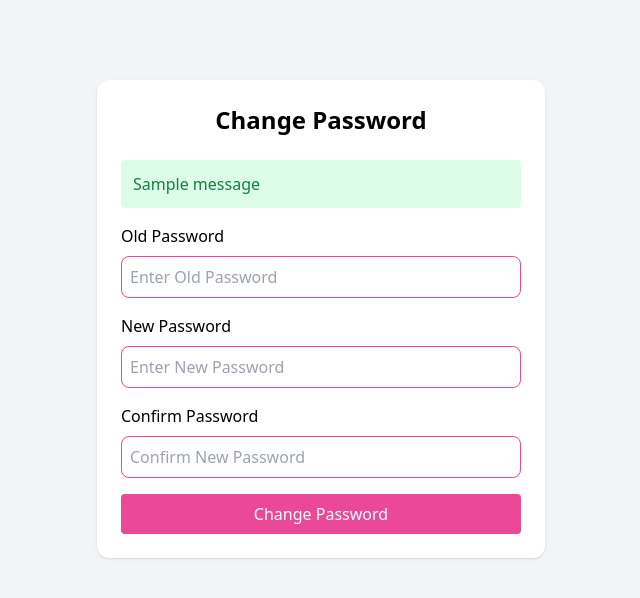
After one commit to DeeptiThoughtwin/Social_Media_Application, a Django app: page /change-password/ in a window 1280 px wide. The commit adds this page. Shown: the top 598 px of the page, without its empty margins (319-959 px from the left). Run offline with Django 5.2, Linux system fonts and the light colour scheme; a user stored in the database is signed in; tables that the repository leaves empty hold one stand-in row (values such as "Sample post"); one stand-in notice (Sample message) is shown; some libraries are stand-ins or nearby versions.

Commit message:
change password added

```diff
--- a/Account/forms.py
+++ b/Account/forms.py
@@ -3,6 +3,9 @@ from django.contrib.auth.models import User
 from django.contrib.auth.forms import UserCreationForm, AuthenticationForm
 from .models import Profile
 import re
+from django import forms
+from django.contrib.auth.password_validation import validate_password
+from django.core.exceptions import ValidationError
 
 
 
@@ -339,8 +342,6 @@ class OTPForm(forms.Form):
 
 
 
-
-
 class ResetPasswordForm(forms.Form):
     password1 = forms.CharField(widget=forms.PasswordInput)
     password2 = forms.CharField(widget=forms.PasswordInput)
@@ -352,3 +353,68 @@ class ResetPasswordForm(forms.Form):
             raise forms.ValidationError("Passwords do not match.")
 
         return cleaned
+
+
+
+class ChangePasswordForm(forms.Form):
+    old_password = forms.CharField(
+        label="Old Password",
+        widget=forms.PasswordInput(attrs={
+            "class": "w-full border border-pink-500 rounded-lg p-2 focus:border-pink-500",
+            "placeholder": "Enter Old Password"
+        })
+    )
+
+    new_password = forms.CharField(
+        label="New Password",
+        widget=forms.PasswordInput(attrs={
+            "class": "w-full border border-pink-500 rounded-lg p-2 focus:border-pink-500",
+            "placeholder": "Enter New Password"
+        })
+    )
+
+    confirm_password = forms.CharField(
+        label="Confirm Password",
+        widget=forms.PasswordInput(attrs={
+            "class": "w-full border border-pink-500 rounded-lg p-2 focus:border-pink-700",
+            "placeholder": "Confirm New Password"
+        })
+    )
+
+    def __init__(self, user, *args, **kwargs):
+        super().__init__(*args, **kwargs)
+        self.user = user
+
+    def clean_old_password(self):
+        old_password = self.cleaned_data.get("old_password")
+        if not self.user.check_password(old_password):
+            raise forms.ValidationError("Old password is incorrect.")
+        return old_password
+
+    def clean(self):
+        cleaned_data = super().clean()
+        old_password = cleaned_data.get("old_password")
+        new_password = cleaned_data.get("new_password")
+        confirm_password = cleaned_data.get("confirm_password")
+
+        if new_password and confirm_password:
+            if new_password != confirm_password:
+                self.add_error(
+                    "confirm_password",
+                    "New password and confirm password do not match."
+                )
+
+        if old_password and new_password:
+            if old_password == new_password:
+                self.add_error(
+                    "new_password",
+                    "New password cannot be the same as the old password."
+                )
+
+        if new_password:
+            try:
+                validate_password(new_password, self.user)
+            except ValidationError as e:
+                self.add_error("new_password", e)
+
+        return cleaned_data
--- a/Account/templates/home.html
+++ b/Account/templates/home.html
@@ -131,7 +131,7 @@
       <?xml version="1.0" encoding="utf-8"?>
       <svg class="size-6" xmlns="http://www.w3.org/2000/svg" viewBox="0 0 512 512"><!--!Font Awesome Free v7.3.0 by @fontawesome - https://fontawesome.com License - https://fontawesome.com/license/free Copyright 2026 Fonticons, Inc.--><path d="M256 64c-56.8 0-107.9 24.7-143.1 64l47.1 0c17.7 0 32 14.3 32 32s-14.3 32-32 32L32 192c-17.7 0-32-14.3-32-32L0 32C0 14.3 14.3 0 32 0S64 14.3 64 32l0 54.7C110.9 33.6 179.5 0 256 0 397.4 0 512 114.6 512 256S397.4 512 256 512c-87 0-163.9-43.4-210.1-109.7-10.1-14.5-6.6-34.4 7.9-44.6s34.4-6.6 44.6 7.9c34.8 49.8 92.4 82.3 157.6 82.3 106 0 192-86 192-192S362 64 256 64z"/></svg>
       <span>
-       <a href="{% url 'reset_password' %}">
+       <a href="{% url 'change_password' %}">
         Reset password
        </a>
 
--- /dev/null
+++ b/Account/templates/password/change_password.html
@@ -0,0 +1,94 @@
+<!DOCTYPE html>
+<html lang="en">
+<head>
+    <meta charset="UTF-8">
+    <meta name="viewport" content="width=device-width, initial-scale=1.0">
+    <title>Change Password</title>
+
+    <script src="https://cdn.tailwindcss.com"></script>
+
+</head>
+<body class="bg-gray-100">
+
+<div class="max-w-md mx-auto mt-20 bg-white p-6 rounded-xl shadow">
+
+    <h2 class="text-2xl font-bold mb-6 text-center">
+        Change Password
+    </h2>
+
+   {% if messages %}
+    {% for message in messages %}
+        <div class="mb-4 p-3 rounded
+            {% if message.tags == 'success' %}
+                bg-green-100 text-green-700
+            {% elif message.tags == 'error' %}
+                bg-red-100 text-red-700
+            {% elif message.tags == 'warning' %}
+                bg-yellow-100 text-yellow-700
+            {% else %}
+                bg-blue-100 text-blue-700
+            {% endif %}">
+            {{ message }}
+        </div>
+    {% endfor %}
+{% endif %}
+
+    <form method="POST">
+
+        {% csrf_token %}
+
+        <div class="mb-4">
+    <label class="block mb-2 font-medium">
+        {{ form.old_password.label }}
+    </label>
+
+    {{ form.old_password }}
+
+    {% for error in form.old_password.errors %}
+        <p class="text-red-500 text-sm mt-1">
+            {{ error }}
+        </p>
+    {% endfor %}
+</div>
+
+        <div class="mb-4">
+    <label class="block mb-2 font-medium">
+        {{ form.new_password.label }}
+    </label>
+
+    {{ form.new_password }}
+
+    {% for error in form.new_password.errors %}
+        <p class="text-red-500 text-sm mt-1">
+            {{ error }}
+        </p>
+    {% endfor %}
+</div>
+
+        <div class="mb-4">
+    <label class="block mb-2 font-medium">
+        {{ form.confirm_password.label }}
+    </label>
+
+    {{ form.confirm_password }}
+
+    {% for error in form.confirm_password.errors %}
+        <p class="text-red-500 text-sm mt-1">
+            {{ error }}
+        </p>
+    {% endfor %}
+</div>
+
+        <button
+            class="w-full border-pink-500 bg-pink-500 hover:bg-pink-500 text-white py-2 rounded">
+
+            Change Password
+
+        </button>
+
+    </form>
+
+</div>
+
+</body>
+</html>
--- a/Account/urls.py
+++ b/Account/urls.py
@@ -38,6 +38,7 @@ urlpatterns = [
     path("forgot-password/",views.forgot_password,name="forgot_password"),
     path("verify-otp/",views.verify_otp,name="verify_otp"),
     path("reset-password/",views.reset_password,name="reset_password"),
+    path("change-password/",views.change_password,name="change_password"),
 
 
 ]
--- a/Account/views.py
+++ b/Account/views.py
@@ -4,20 +4,18 @@ from django.contrib.auth import authenticate
 from django.contrib.auth import login as auth_login
 from django.contrib.auth import logout as auth_logout
 from django.contrib.auth.decorators import login_required
-from .models import Profile,Follow
+from .models import Profile,Follow,PasswordResetOTP
 from posts.models import Post,Like
 from Stories.models import Story
 from Stories.forms import StoryForm
-from .forms import RegistrationForm,LoginForm,UserUpdateForm,ProfileUpdateForm,ResetPasswordForm
+from .forms import RegistrationForm,LoginForm,UserUpdateForm,ProfileUpdateForm,ResetPasswordForm,ForgotPasswordForm,ChangePasswordForm,OTPForm
 from django.contrib.auth.models import User
 from django.http import JsonResponse
 import random
 from django.core.mail import send_mail
-from .models import PasswordResetOTP
-from .forms import ForgotPasswordForm
-from .forms import OTPForm
-from .models import PasswordResetOTP
 from django.conf import settings
+from django.contrib.auth import update_session_auth_hash
+from .forms import ChangePasswordForm
 
 
 
@@ -120,12 +118,8 @@ def login(request):
             authenticated or loggedin successfully. Otherwise, returns a rendered
             HTML response containing the 'login.html'.
     """
-
-    # 1. First, check if the user is already logged in
     if request.user.is_authenticated:
         return redirect("home")
-
-    # 2. If they are NOT logged in, handle the form processing (Notice the shift to the left)
     if request.method == "POST":
         form = LoginForm(request, data=request.POST)
         if form.is_valid():
@@ -420,3 +414,27 @@ def reset_password(request):
     else:
         form=ResetPasswordForm()
     return render(request,"password/reset_password.html",{"form":form})
+
+
+
+
+
+
+@login_required
+def change_password(request):
+    if request.method == "POST":
+        form = ChangePasswordForm(request.user, request.POST)
+
+        if form.is_valid():
+            request.user.set_password(form.cleaned_data["new_password"])
+            request.user.save()
+
+            update_session_auth_hash(request, request.user)
+
+            messages.success(request, "Password updated successfully.")
+            return redirect("home")
+
+    else:
+        form = ChangePasswordForm(request.user)
+
+    return render(request, "password/change_password.html", {"form": form})
--- a/Social_Media/settings.py
+++ b/Social_Media/settings.py
@@ -213,7 +213,6 @@ DATABASES = {
 
 
 
-
 # Password validation
 # https://docs.djangoproject.com/en/6.0/ref/settings/#auth-password-validators
 
```
